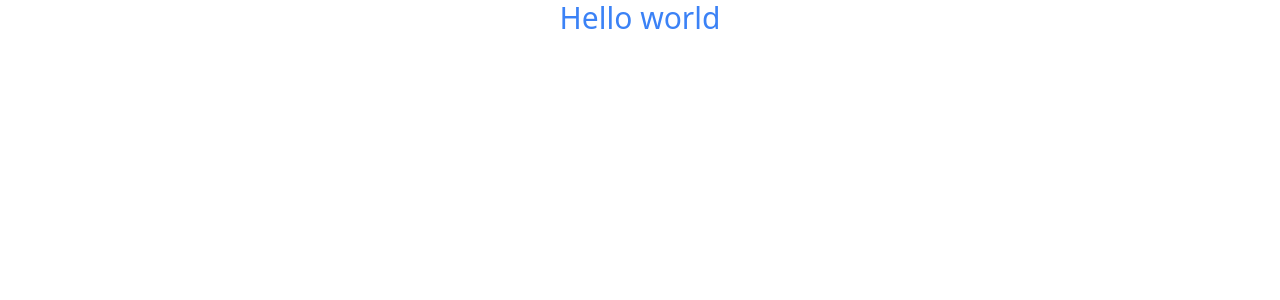
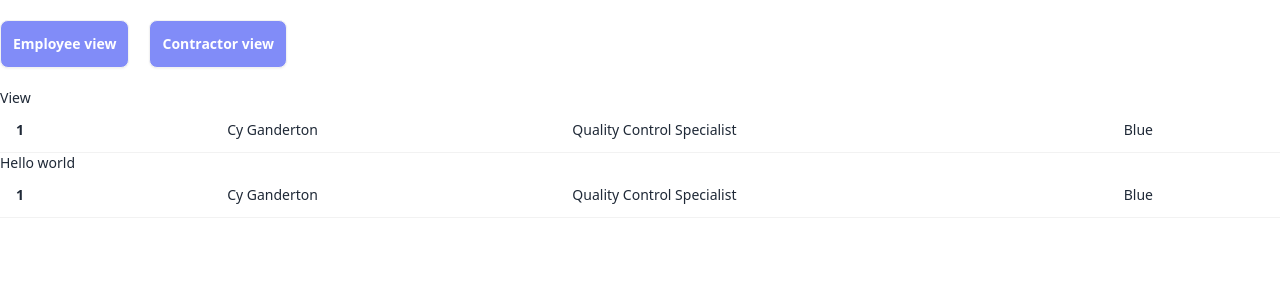
Before and after one commit to Raihan115219/problem-solving, a React (Vite) app in the folder my-project/: page / in a window 1280 px wide. Shown: the top 300 px of the page. Built offline with nearby package versions, Linux system fonts and the light colour scheme.

Commit message:
designed

```diff
--- a/my-project/package.json
+++ b/my-project/package.json
@@ -18,6 +18,7 @@
     "@types/react-dom": "^18.2.22",
     "@vitejs/plugin-react": "^4.2.1",
     "autoprefixer": "^10.4.19",
+    "daisyui": "^4.10.1",
     "eslint": "^8.57.0",
     "eslint-plugin-react": "^7.34.1",
     "eslint-plugin-react-hooks": "^4.6.0",
--- a/my-project/src/App.jsx
+++ b/my-project/src/App.jsx
@@ -1,12 +1,23 @@
 import React from "react";
 
 import "./App.css";
+import ViewInTable from "./comonents/Common/ViewInTable";
 
 function App() {
   return (
-    <>
-      <h1 className="text-3xl text-center text-blue-500">Hello world</h1>
-    </>
+    <div className="container mx-auto my-5">
+      <div className="d-flex justify-center gap-6 ">
+        <button className=" btn mr-5 bg-indigo-400 p-3 text-white">
+          Employee view
+        </button>
+        <button className="btn bg-indigo-400 p-3 text-white">
+          Contractor view
+        </button>
+      </div>
+
+      {/* Table component wil be here */}
+      <ViewInTable />
+    </div>
   );
 }
 
--- /dev/null
+++ b/my-project/src/comonents/Common/ViewInTable.jsx
@@ -0,0 +1,38 @@
+import React from "react";
+
+const ViewInTable = () => {
+  return (
+    <div className="my-5">
+      <div className="overflow-x-auto">
+        <table className="table">
+          {/* head */}
+
+          <h1>View</h1>
+          <tbody>
+            {/* row 1 */}
+            <tr>
+              <th>1</th>
+              <td>Cy Ganderton</td>
+              <td>Quality Control Specialist</td>
+              <td>Blue</td>
+            </tr>
+            {/* row 2 */}
+          </tbody>
+          <h1>Hello world</h1>
+          <tbody>
+            {/* row 1 */}
+            <tr>
+              <th>1</th>
+              <td>Cy Ganderton</td>
+              <td>Quality Control Specialist</td>
+              <td>Blue</td>
+            </tr>
+            {/* row 2 */}
+          </tbody>
+        </table>
+      </div>
+    </div>
+  );
+};
+
+export default ViewInTable;
--- a/my-project/tailwind.config.js
+++ b/my-project/tailwind.config.js
@@ -4,5 +4,5 @@ export default {
   theme: {
     extend: {},
   },
-  plugins: [],
+  plugins: [require("daisyui")],
 };
```
Also changed, not shown: 1 other file (tests, documents, lock files or other folders).
